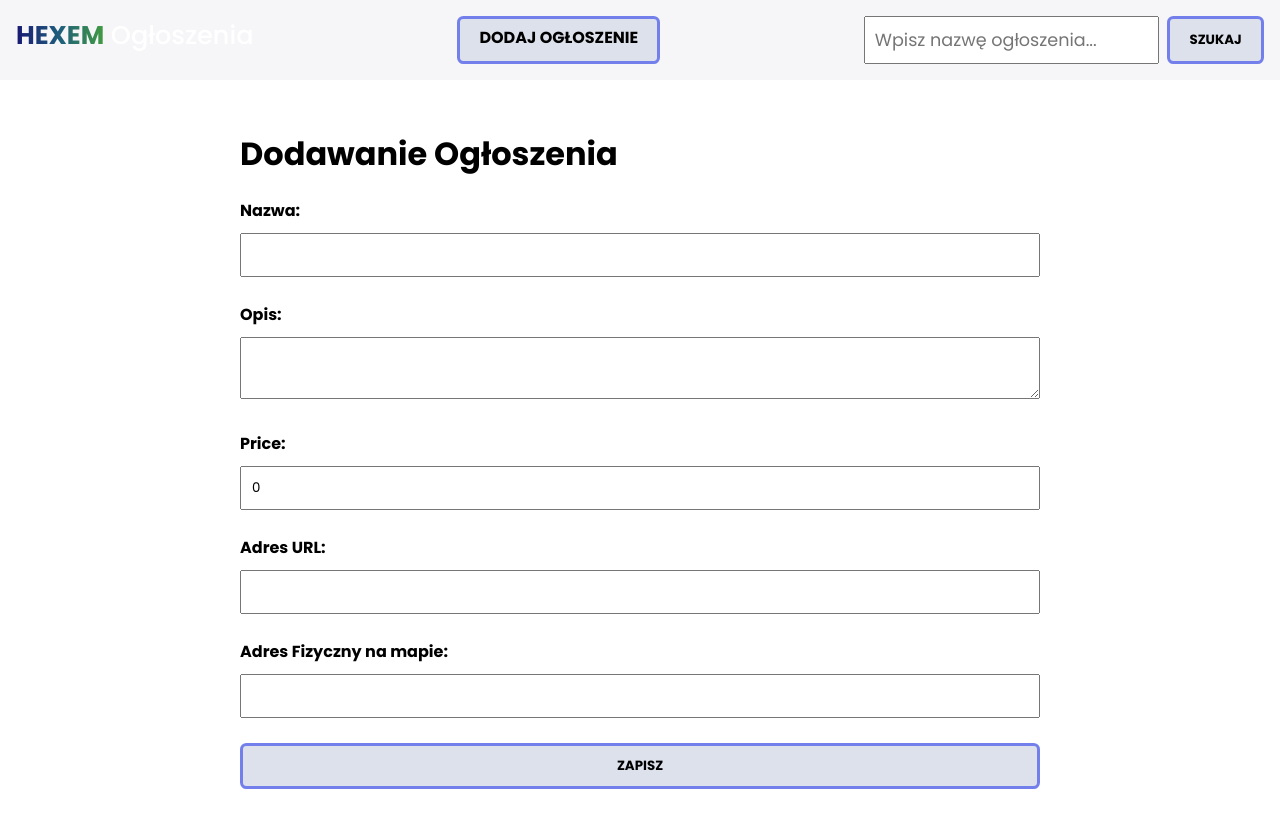
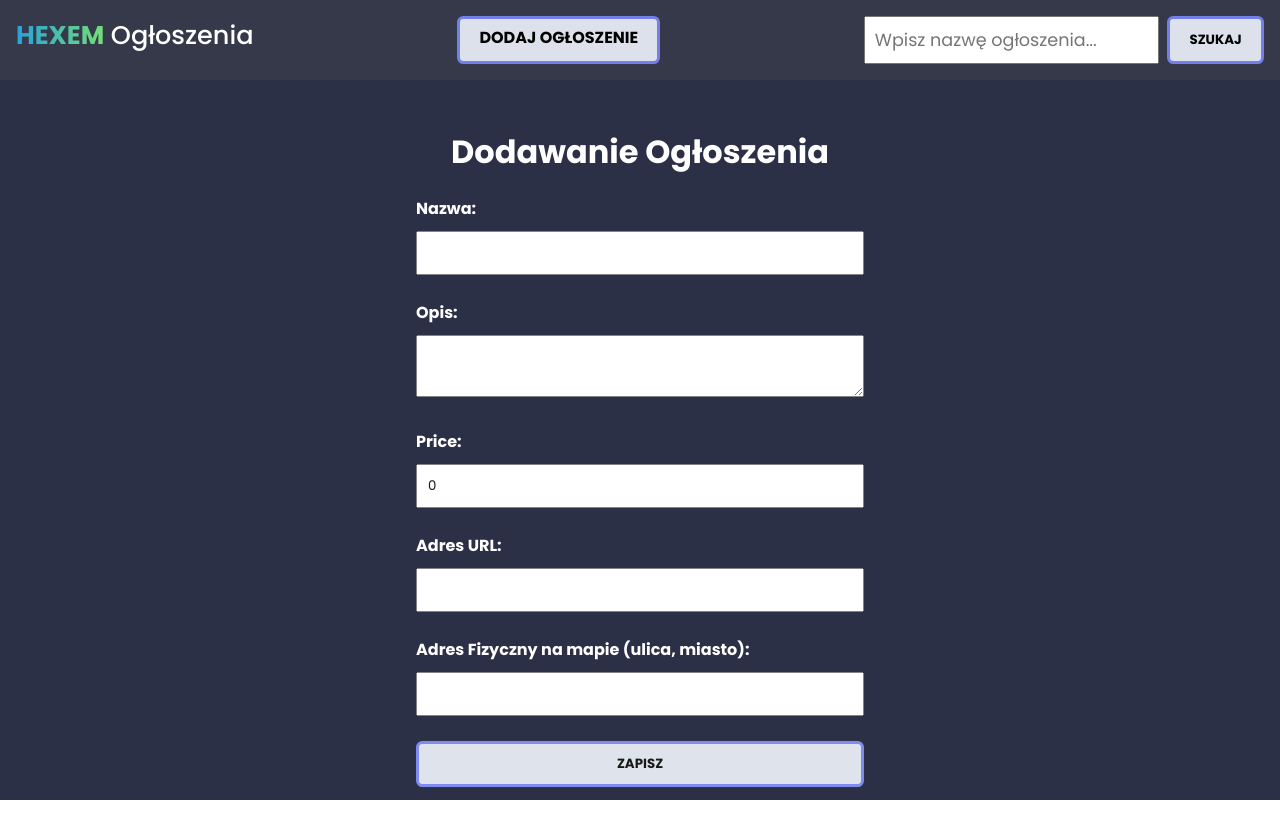
Before and after one commit to SathMenthu/store-ads-frontend, a React (Create React App) app: page /add in a window 1280 px wide. After the commit the page ends 800 px from the top, so only its background shows below. Built offline with nearby package versions, Linux system fonts and the light colour scheme; no server answers.

Commit message:
change styles of AddForm

```diff
--- a/src/components/common/AdForm/AddForm.css
+++ b/src/components/common/AdForm/AddForm.css
@@ -1,6 +1,20 @@
+.add-form-container {
+  width: 100vw;
+  height: calc(100vh - 5rem);
+  background-color: #161a33;
+  opacity: 0.9;
+  color: #fff;
+  display: flex;
+  justify-content: center;
+}
+
 .add-form {
-  width: 800px;
-  margin: 50px auto;
+  margin-top: 3rem;
+  width: 35%;
+}
+
+.add-form h1 {
+  text-align: center;
 }
 
 .add-form label {
@@ -25,3 +39,7 @@
   padding: 10px;
   width: 100%;
 }
+
+.add-form h1 {
+  color: #fff;
+}
--- a/src/components/common/AdForm/AddForm.tsx
+++ b/src/components/common/AdForm/AddForm.tsx
@@ -61,6 +61,7 @@ export const AddForm = () => {
   }
 
   return (
+    <div className={"add-form-container"}>
       <form className={"add-form"} action={""} onSubmit={saveAnnouncement}>
         <h1>Dodawanie Ogłoszenia</h1>
         <p>
@@ -108,7 +109,7 @@ export const AddForm = () => {
             <br />
           </label>
           <label>
-          Adres Fizyczny na mapie: <br />
+            Adres Fizyczny na mapie (ulica, miasto): <br />
             <input
               name={"address"}
               maxLength={99}
@@ -118,7 +119,9 @@ export const AddForm = () => {
             <br />
           </label>
         </p>
+
         <Btn text={"Zapisz"} />
       </form>
+    </div>
   );
 };
--- a/src/components/layout/Container/Container.tsx
+++ b/src/components/layout/Container/Container.tsx
@@ -25,7 +25,6 @@ export const Container = () => {
 
   return (
     <div className="container">
-      <h1>Search for: {search}</h1>
       <MapContainer center={[52.1150302, 18.8077103]} zoom={8}>
         <TileLayer
           url={"https://{s}.tile.openstreetmap.org/{z}/{x}/{y}.png"}
--- a/src/components/layout/Header/Header.css
+++ b/src/components/layout/Header/Header.css
@@ -1,5 +1,5 @@
 header {
-  background-color: var(--color-background);
+  background-color: var(--color-dark);
   padding: 1rem;
   color: #ffffff;
   display: flex;
@@ -15,9 +15,8 @@ header h1 {
 header h1 strong {
   background: -webkit-linear-gradient(
     1deg,
-    rgb(24, 24, 114),
-    rgb(30, 94, 124),
-    rgb(65, 155, 65)
+    rgb(38, 162, 220),
+    rgb(117, 222, 117)
   );
   -webkit-background-clip: text;
   -webkit-text-fill-color: transparent;
@@ -34,3 +33,8 @@ header h1 strong {
   padding: 0.5em;
   font-size: 1.1em;
 }
+
+.mainSite {
+  text-decoration: none;
+  color: #ffffff;
+}
--- a/src/components/layout/Header/Header.tsx
+++ b/src/components/layout/Header/Header.tsx
@@ -3,6 +3,7 @@ import { Btn } from "../../common/Button/Btn";
 
 import "./Header.css";
 import { SearchContext } from "../../../contexts/search.context";
+import { Link } from "react-router-dom";
 
 export const Header = () => {
   const { setSearch } = useContext(SearchContext);
@@ -15,7 +16,9 @@ export const Header = () => {
   return (
     <header>
       <h1>
-        <strong>HEXEM</strong> Ogłoszenia
+        <Link className="mainSite" to={"/"}>
+          <strong>HEXEM</strong> Ogłoszenia
+        </Link>
       </h1>
       <Btn to="/add" text={"Dodaj Ogłoszenie"} />
       <form className="search" onSubmit={setSearchFromLocalState}>
```
Lines whose indentation alone changed are shown as unchanged.
